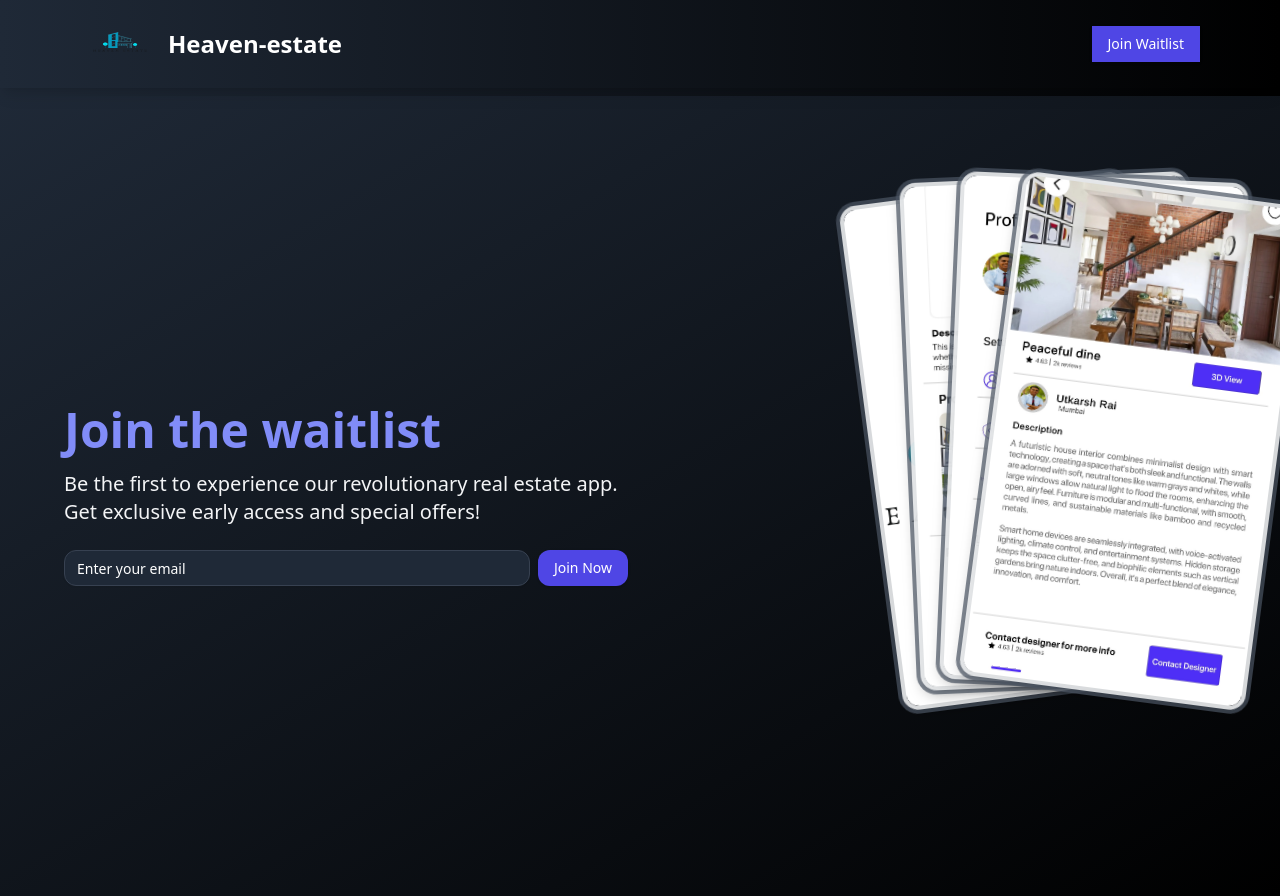
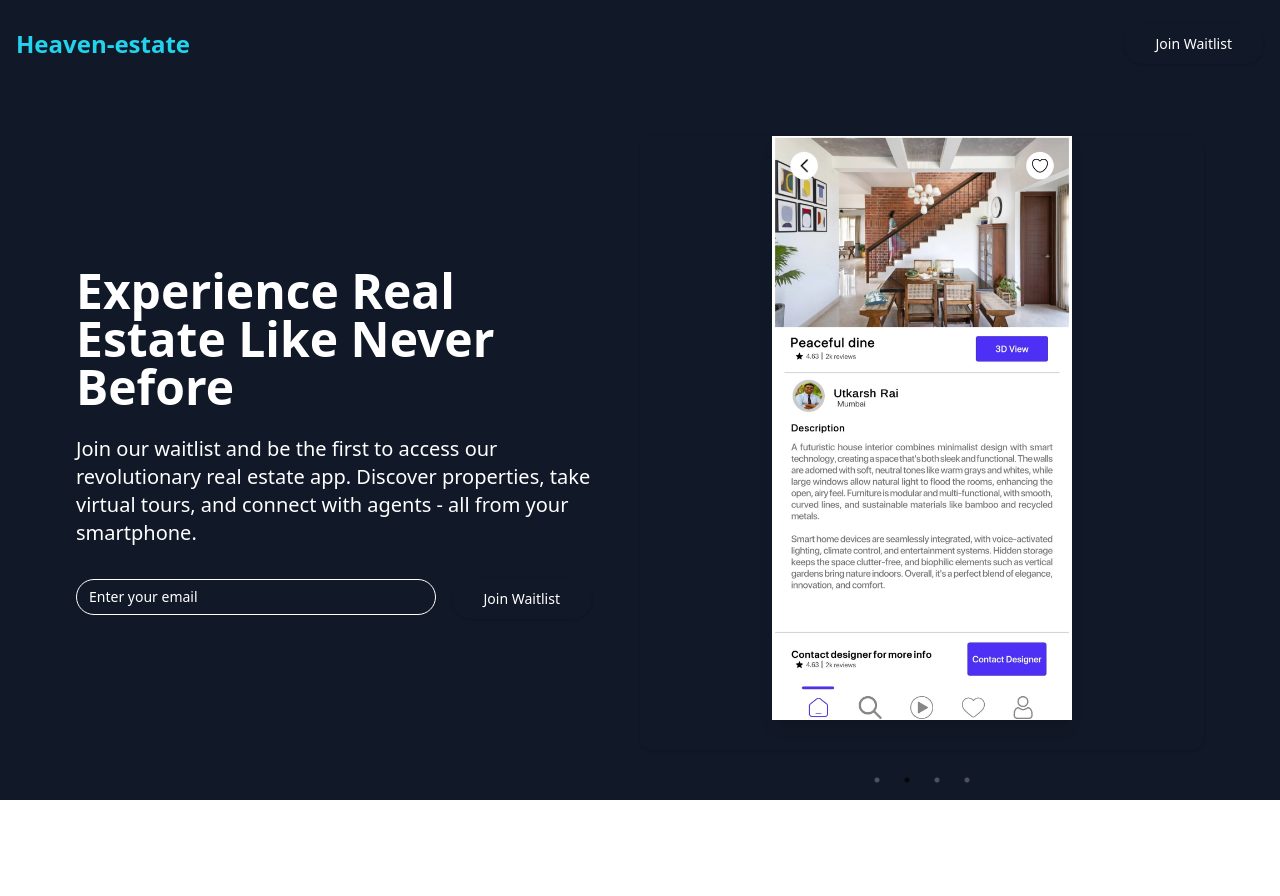
Before and after one commit to Vansh17555555/dummy, a Next.js app: page / in a window 1280 px wide. After the commit the page ends 800 px from the top, so only its background shows below. Built offline with nearby package versions, Linux system fonts and the light colour scheme.

Commit message:
pushing changes

```diff
--- a/app/layout.tsx
+++ b/app/layout.tsx
@@ -20,10 +20,9 @@ export default function RootLayout({
         className="bg-gradient-to-r from-gray-800 to-black"
       >
 
-        <Header/>
-        <section className="mt-24">
+
         {children}
-        </section>
+
 
       </body>
     </html>
--- a/app/page.tsx
+++ b/app/page.tsx
@@ -1,190 +1,201 @@
-"use client";
-import { useState } from "react";
-import { Button } from "@/components/ui/button";
-import { Input } from "@/components/ui/input";
-import { motion } from "framer-motion";
-import { Carousel } from 'react-responsive-carousel';
-import "react-responsive-carousel/lib/styles/carousel.min.css";
-import Image from "next/image";
+'use client'
 
-export default function Component() {
-  const [email, setEmail] = useState("");
-  const [isLoading, setIsLoading] = useState(false);
+import { useState } from 'react'
+import Image from 'next/image'
+import { motion } from 'framer-motion'
+import { Button } from "@/components/ui/button"
+import { Input } from "@/components/ui/input"
+import { Card, CardContent } from "@/components/ui/card"
+import Slider from "react-slick"
+import "slick-carousel/slick/slick.css"
+import "slick-carousel/slick/slick-theme.css"
+
+export default function WaitlistPage() {
+  const [email, setEmail] = useState('')
+  const [isLoading, setIsLoading] = useState(false)
+  const [showSuccessPopup, setShowSuccessPopup] = useState(false)
 
   const handleSubmit = async (e: React.FormEvent) => {
-    e.preventDefault();
-    setIsLoading(true);
+    e.preventDefault()
+    setIsLoading(true)
 
     try {
-      const response = await fetch(
-        "https://script.google.com/macros/s/AKfycbwchqixO7fl-3HoCiHCc2FQjl_8VhYdLT_L9QghOJWF29dGBs7HMXT4gF5rmcRUvoXf/exec",
-        {
-          method: "POST",
+      const response = await fetch('https://script.google.com/macros/s/AKfycbwchqixO7fl-3HoCiHCc2FQjl_8VhYdLT_L9QghOJWF29dGBs7HMXT4gF5rmcRUvoXf/exec', {
+        method: 'POST',
         headers: {
-            "Content-Type": "application/x-www-form-urlencoded",
+          'Content-Type': 'application/x-www-form-urlencoded',
         },
-          body: new URLSearchParams({ email }),
+        body: new URLSearchParams({ email })
+      })
+      const result = await response.text()
+      console.log('Submitted email:', result)
+      setShowSuccessPopup(true) // Show success popup
+      setEmail('') // Clear the email input after successful submission
+    } catch (error) {
+      console.error('Error submitting email:', error)
+      alert('Failed to submit email')
+    } finally {
+      setIsLoading(false)
     }
-      );
-      const result = await response.text();
-      console.log("Submitted email:", result);
-      alert("Email submitted successfully");
-    } catch (error) {
-      console.error("Error submitting email:", error);
-      alert("Failed to submit email");
-    } finally {
-      setIsLoading(false);
   }
-  };
 
-  const screenshots = [
-    { src: "/heavenestate.png", alt: "Home listing view" },
-    { src: "/Screenshot_20241019_172103_Heaven Estate.jpg", alt: "Property details" },
-    { src: "/Screenshot_20241019_172332_Heaven Estate.jpg", alt: "Map search" },
-    { src: "/Screenshot_20241019_171609_Heaven Estate.jpg", alt: "Saved properties" },
-  ];
+  const handleClosePopup = () => {
+    setShowSuccessPopup(false)
+  }
+
+  const mobileScreenshots = [
+    { src: "/Screenshot_20241019_165814_Heaven Estate.jpg", alt: "Property Listing Screen" },
+    { src: "/Screenshot_20241019_171609_Heaven Estate.jpg", alt: "Virtual Tour Screen" },
+    { src: "/Screenshot_20241019_172103_Heaven Estate.jpg", alt: "Chat Interface" },
+    { src: "/Screenshot_20241019_172103_Heaven Estate.jpg", alt: "Search Filters" },
+  ]
+
+  const settings = {
+    dots: true,
+    infinite: true,
+    speed: 500,
+    slidesToShow: 1,
+    slidesToScroll: 1,
+    centerMode: true,
+    centerPadding: '0',
+    arrows: false,
+    autoplay: true,
+    autoplaySpeed: 3000,
+  }
 
   return (
-    <div className="min-h-screen bg-gradient-to-br from-gray-800 to-black text-gray-100 flex flex-col items-center justify-center p-4 overflow-hidden relative">
+    <div className="min-h-screen bg-gray-900 text-white">
+      <style jsx global>{`
+        .slick-dots {
+          bottom: -40px;
+        }
+        .slick-dots li button:before {
+          color: white;
+        }
+        .slick-slide {
+          padding: 0 10px;
+        }
+      `}</style>
+
+      <header className="container mx-auto px-4 py-6 flex justify-between items-center">
+        <h1 className="text-2xl font-bold text-cyan-400">Heaven-estate</h1>
+        <Button variant="default" size="lg" className="rounded-full" asChild>
+          <motion.a
+            href="#waitlist"
+            whileHover={{ scale: 1.05 }}
+            whileTap={{ scale: 0.95 }}
+          >
+            Join Waitlist
+          </motion.a>
+        </Button>
+      </header>
+
+      <main className="container mx-auto px-4 py-12 max-w-[calc(100%-120px)]">
+        <div className="flex flex-col lg:flex-row items-center justify-between gap-12">
           <motion.div
             initial={{ opacity: 0, y: 20 }}
             animate={{ opacity: 1, y: 0 }}
             transition={{ duration: 0.8 }}
-        className="w-full max-w-6xl flex flex-col lg:flex-row items-center justify-between gap-6 z-10"
+            className="lg:w-1/2"
           >
-        {/* Left content section */}
-        <div className="w-full lg:w-1/2 text-center lg:text-left">
-          <motion.h1
-            initial={{ opacity: 0, x: -50 }}
+            <h2 className="text-4xl lg:text-5xl font-bold mb-6">Experience Real Estate Like Never Before</h2>
+            <p className="text-xl mb-8">Join our waitlist and be the first to access our revolutionary real estate app. Discover properties, take virtual tours, and connect with agents - all from your smartphone.</p>
+            <form onSubmit={handleSubmit} className="flex flex-col sm:flex-row gap-4" id="waitlist">
+              <Input
+                type="email"
+                value={email}
+                onChange={(e) => setEmail(e.target.value)}
+                placeholder="Enter your email"
+                className="flex-grow rounded-full"
+                required
+              />
+              <Button type="submit" size="lg" className="rounded-full" disabled={isLoading}>
+                {isLoading ? 'Loading...' : 'Join Waitlist'}
+              </Button>
+            </form>
+          </motion.div>
+
+          {/* Desktop Carousel */}
+          <motion.div
+            initial={{ opacity: 0, x: 20 }}
             animate={{ opacity: 1, x: 0 }}
             transition={{ duration: 0.8, delay: 0.2 }}
-            className="text-3xl sm:text-4xl lg:text-5xl font-bold mb-4 text-indigo-400"
+            className="lg:w-1/2 hidden lg:block"
           >
-            Join the waitlist
-          </motion.h1>
-          <motion.p
-            initial={{ opacity: 0, x: -50 }}
+            <Card className="bg-transparent border-none">
+              <CardContent className="p-0">
+                <Slider {...settings}>
+                  {mobileScreenshots.map((screenshot, index) => (
+                    <div key={index} className="px-4">
+                      <Image
+                        src={screenshot.src}
+                        alt={screenshot.alt}
+                        width={300}
+                        height={600}
+                        className="mx-auto rounded-lg shadow-lg"
+                      />
+                    </div>
+                  ))}
+                </Slider>
+              </CardContent>
+            </Card>
+          </motion.div>
+
+          {/* Mobile Grid */}
+          <motion.div
+            initial={{ opacity: 0, x: 20 }}
             animate={{ opacity: 1, x: 0 }}
-            transition={{ duration: 0.8, delay: 0.4 }}
-            className="text-md sm:text-lg lg:text-xl mb-6"
+            transition={{ duration: 0.8, delay: 0.2 }}
+            className="lg:hidden w-full"
           >
-            Be the first to experience our revolutionary real estate app. Get exclusive early access and special offers!
-          </motion.p>
-          <motion.div
-            initial={{ opacity: 0, y: 20 }}
-            animate={{ opacity: 1, y: 0 }}
-            transition={{ duration: 0.8, delay: 0.6 }}
-            className="flex flex-col sm:flex-row gap-2 justify-center lg:justify-start"
-          >
-            <Input
-              type="email"
-              placeholder="Enter your email"
-              value={email}
-              onChange={(e) => setEmail(e.target.value)}
-              className="flex-grow bg-gray-800 text-white border-gray-700 rounded-xl"
-            />
-            <Button
-              type="submit"
-              className="bg-indigo-600 hover:bg-indigo-700 text-white rounded-xl"
-              onClick={handleSubmit}
-              disabled={isLoading}
-            >
-              {isLoading ? "Submitting..." : "Join Now"}
-            </Button>
-          </motion.div>
-        </div>
-
-        {/* Desktop view: Animated layout */}
-        <div className="hidden lg:block w-1/2 h-[600px] relative -mt-10">
-          <div className="absolute left-1/2 top-0 transform -translate-x-1/2 w-full">
-            {screenshots.map((screenshot, index) => (
+            <Card className="bg-gray-800 border-gray-700">
+              <CardContent className="p-6">
+                <div className="grid grid-cols-2 gap-4">
+                  {mobileScreenshots.map((screenshot, index) => (
                     <motion.div
                       key={index}
-                className="absolute left-1/2 transform -translate-x-1/2"
-                initial={{ opacity: 0, scale: 0.8, rotate: 0 }}
-                animate={{
-                  opacity: 1,
-                  scale: 1,
-                  rotate: (index - (screenshots.length - 1) / 2) * 5,
-                  x: `${(index - (screenshots.length - 1) / 2) * 40}px`,
-                  y: `${Math.abs(index - (screenshots.length - 1) / 2) * 10}px`,
-                }}
-                transition={{
-                  duration: 0.8,
-                  delay: 0.2 * index,
-                  type: "spring",
-                  stiffness: 100,
-                }}
-                whileHover={{
-                  scale: 1.1,
-                  zIndex: 50,
-                  transition: { duration: 0.2 },
-                }}
-                style={{
-                  zIndex: screenshots.length - Math.abs(index - (screenshots.length - 1) / 2),
-                }}
-              >
-                <div
-                  className="rounded-xl overflow-hidden"
-                  style={{
-                    boxShadow: `
-                      0 0 0 4px rgba(255, 255, 255, 0.8),
-                      0 0 0 8px rgba(75, 85, 99, 0.7),
-                      0 6px 16px rgba(0, 0, 0, 0.4),
-                      0 4px 6px rgba(0, 0, 0, 0.3)
-                    `,
-                  }}
+                      whileHover={{ scale: 1.05 }}
+                      whileTap={{ scale: 0.95 }}
                     >
                       <Image
                         src={screenshot.src}
                         alt={screenshot.alt}
-                    width={280}
-                    height={500}
-                    className="w-[280px] h-[500px] object-cover rounded-xl"
+                        width={300}
+                        height={600}
+                        className="rounded-lg shadow-lg object-cover"
                       />
-                </div>
                     </motion.div>
                   ))}
                 </div>
+              </CardContent>
+            </Card>
+          </motion.div>
         </div>
+      </main>
 
-        {/* Mobile view: Carousel */}
-        <div className="lg:hidden w-full">
-          <Carousel
-            showThumbs={false}
-            showStatus={false}
-            infiniteLoop
-            autoPlay
-            interval={5000}
-            className="w-full"
-          >
-            {screenshots.map((screenshot, index) => (
-              <div key={index} className="pb-8">
-                <div
-                  className="rounded-xl overflow-hidden mx-auto"
-                  style={{
-                    boxShadow: `
-                      0 0 0 4px rgba(255, 255, 255, 0.8),
-                      0 0 0 8px rgba(75, 85, 99, 0.7),
-                      0 6px 16px rgba(0, 0, 0, 0.4),
-                      0 4px 6px rgba(0, 0, 0, 0.3)
-                    `,
-                    width: 'fit-content'
-                  }}
-                >
-                  <Image
-                    src={screenshot.src}
-                    alt={screenshot.alt}
-                    width={280}
-                    height={500}
-                    className="w-[280px] h-[500px] object-cover rounded-xl"
-                  />
+      {/* Success Popup */}
+    {/* Success Popup */}
+{/* Success Popup */}
+{showSuccessPopup && (
+    <div className="fixed top-0 left-0 w-full h-full bg-black bg-opacity-50 flex justify-center items-center">
+        <div className="bg-gray-800 rounded-lg p-6 max-w-md shadow-lg">
+            <h2 className="text-2xl font-bold text-cyan-400 mb-4">Congratulations!</h2>
+            <p className="text-lg text-white mb-6">You've successfully joined our waitlist!</p>
+            <p className="text-lg text-white mb-4">Head over to our groups to stay updated on our progress:</p>
+            <div className="flex flex-col gap-2">
+                <a href="YOUR_DISCORD_LINK" target="_blank" rel="noopener noreferrer" className="text-cyan-400 hover:underline">
+                    Join our Discord Server
+                </a>
+                <a href="YOUR_WHATSAPP_LINK" target="_blank" rel="noopener noreferrer" className="text-cyan-400 hover:underline">
+                    Join our WhatsApp Group
+                </a>
+            </div>
+            <Button size="lg" className="rounded-full bg-cyan-400 text-gray-900 mt-4" onClick={handleClosePopup}>
+                Close
+            </Button>
         </div>
     </div>
-            ))}
-          </Carousel>
+)}
     </div>
-      </motion.div>
-    </div>
-  );
+  )
 }
--- a/package.json
+++ b/package.json
@@ -19,6 +19,8 @@
     "react": "^18",
     "react-dom": "^18",
     "react-responsive-carousel": "^3.2.23",
+    "react-slick": "^0.30.2",
+    "slick-carousel": "^1.8.1",
     "tailwind-merge": "^2.5.4",
     "tailwindcss-animate": "^1.0.7"
   },
@@ -26,6 +28,7 @@
     "@types/node": "^20",
     "@types/react": "^18",
     "@types/react-dom": "^18",
+    "@types/react-slick": "^0.23.13",
     "eslint": "^8",
     "eslint-config-next": "14.2.15",
     "postcss": "^8",
```
Also changed, not shown: components/successModal.tsx (added), 1 other file (tests, documents, lock files or other folders). Lines whose indentation alone changed are shown as unchanged.
